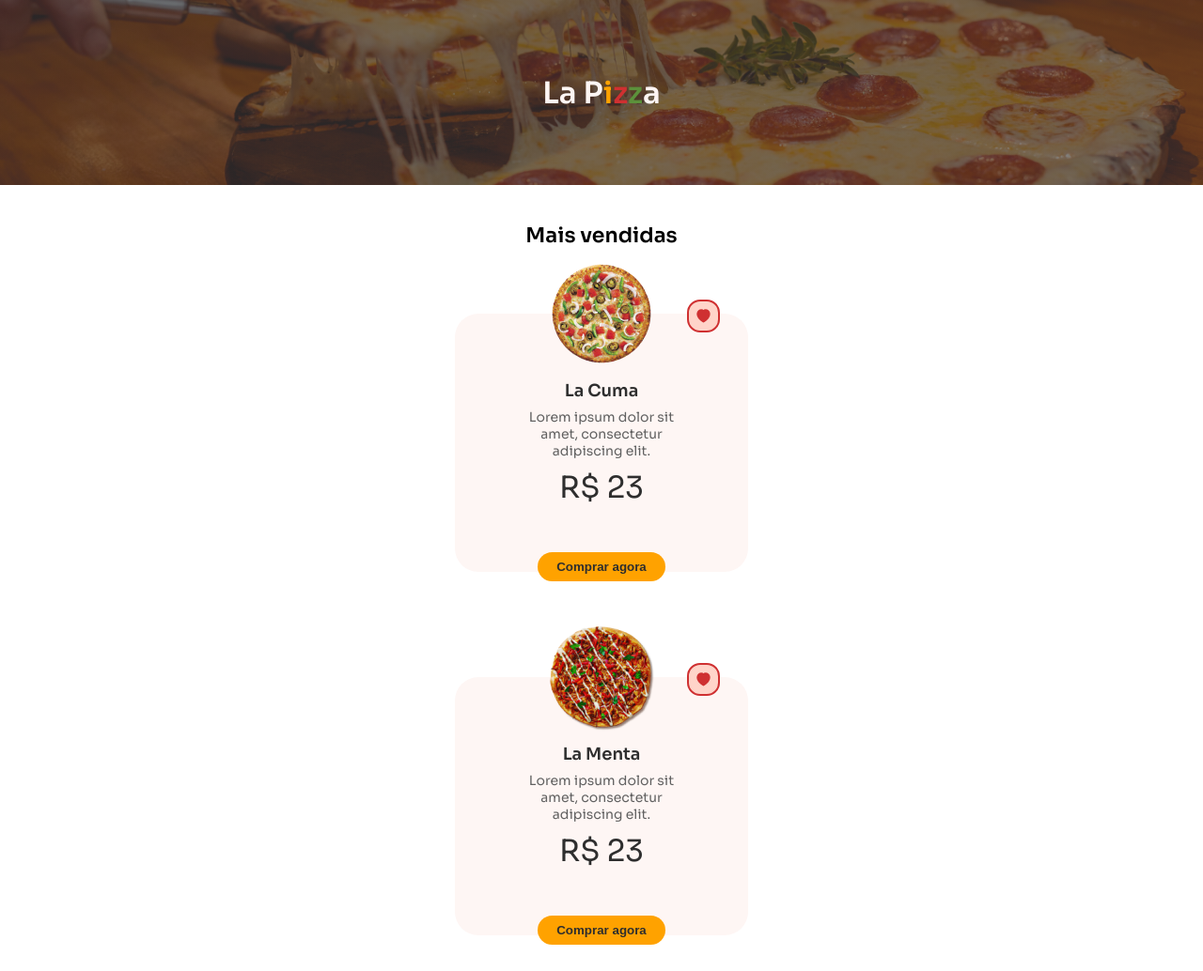
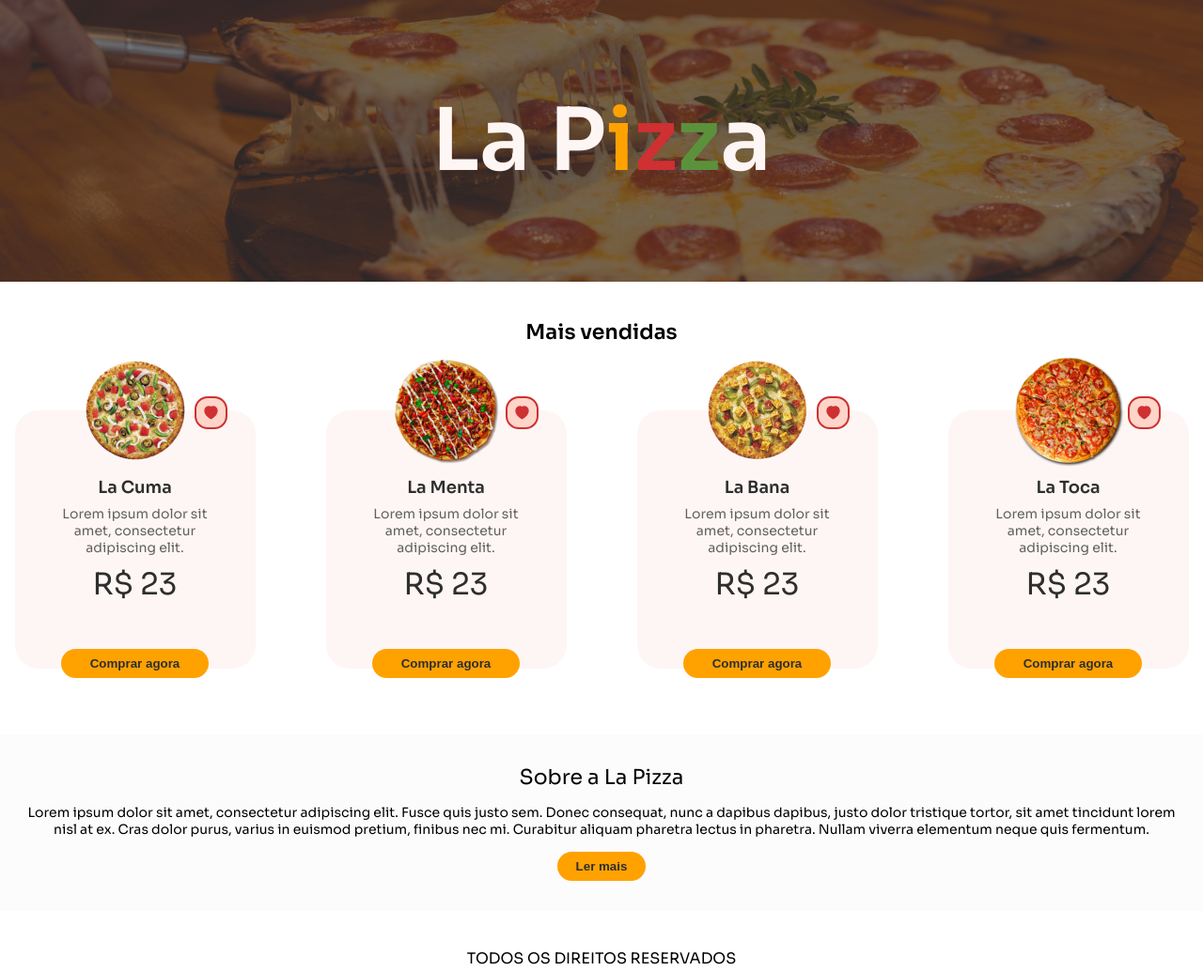
Before and after one commit to mirladuarty/desafio-codelandia-la-pizza, a plain HTML site: page index.html in a window 1280 px wide. Shown: the top 1034 px of the page at 94% size. Drawn offline with Linux system fonts and the light colour scheme.

Commit message:
start add  media queries

```diff
--- a/style.css
+++ b/style.css
@@ -9,6 +9,7 @@
 :root {
     --clr-green: #5C913B;
     --clr-pink: #FEF6F4;
+    --clr-light-pink: #FCFCFC;
     --clr-yellow: #FFA200;
     --clr-red: #CF3031;
     --clr-white: #FEF6F4;
@@ -148,7 +149,7 @@ p, h4 {
 .about {
     padding: 32px 24px;
     width: 100%;
-    background: #FCFCFC;
+    background: var(--clr-light-pink);
 }
 
 .about > .content {
@@ -180,13 +181,38 @@ p, h4 {
     padding: 8px 20px;
     border: transparent;
 
-    color: #2E2E2E;
+    color: var(--clr-dark-gray);
 
     font-weight: 600;
-
 }
 
 footer {
     min-height: 63px;
     width: 100%;
 }
+
+@media (min-width: 768px) {
+
+    header {
+        height: 300px;
+    }
+
+    header h1 {
+        font-size: 92px;
+    }
+
+    .container-pizzas {
+        grid: repeat(auto-fit, minmax(250px, 275px)) / repeat(auto-fit, minmax(250px, 256px));
+        gap: 75px;
+        place-content: center;
+    }
+
+    .card-pizza {
+        width: 256px;
+        height: 275px;
+    }
+
+    .card-pizza button {
+        width: 157px;
+    }
+}
```
Also changed, not shown: index.html (line endings or trailing spaces).
